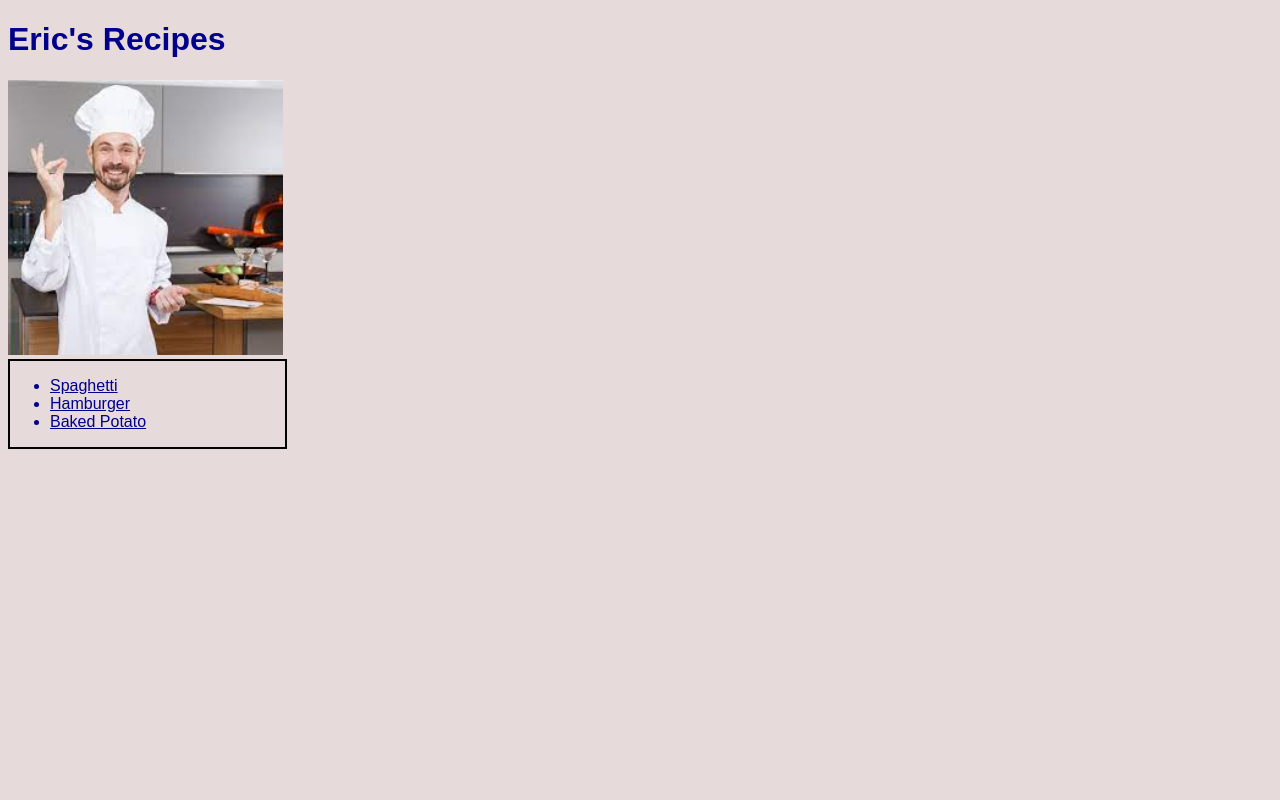
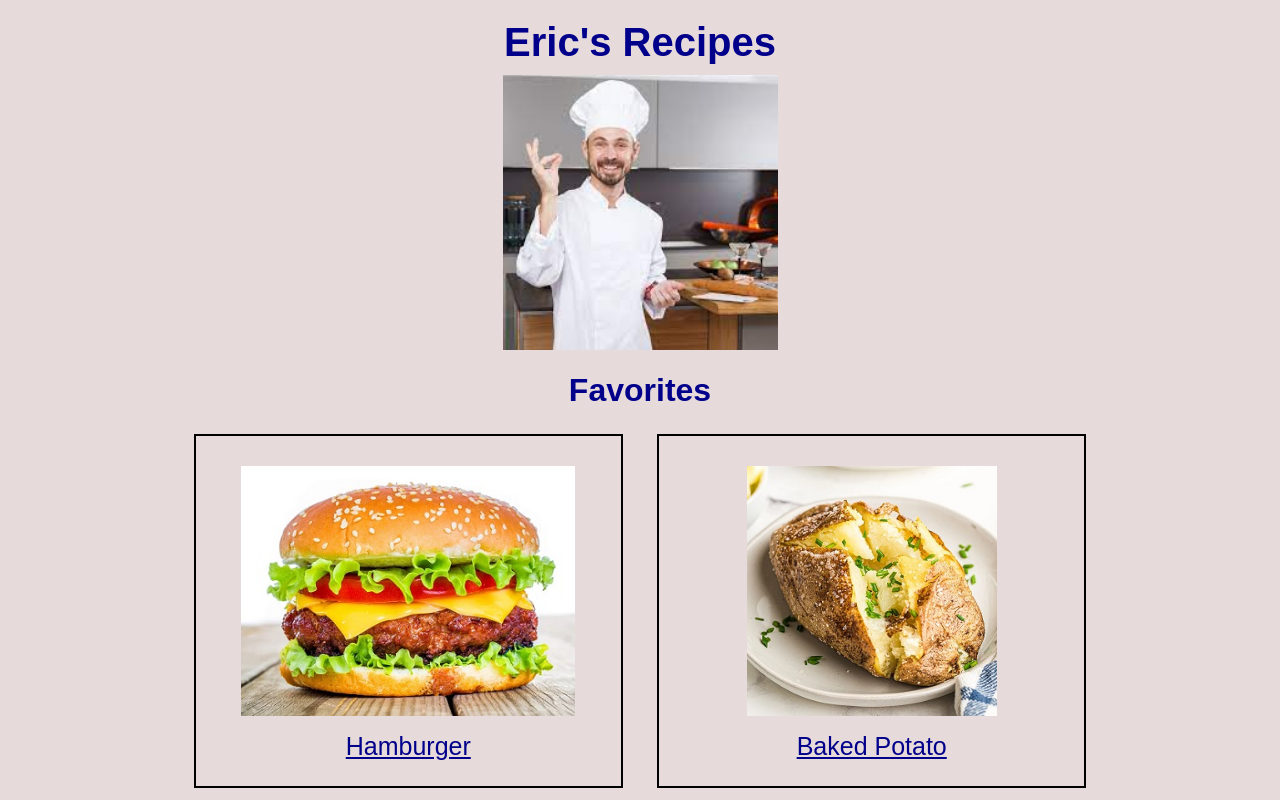
Before and after one commit to ericjfenton/odin-recipes, a plain HTML site: page index.html in a window 1280 px wide. Shown: the top 800 px of the page. Drawn offline with Linux system fonts and the light colour scheme.

Commit message:
add borders and inline formatting

```diff
--- a/index.html
+++ b/index.html
@@ -7,14 +7,25 @@
     <link rel="stylesheet" href="styles.css">
 </head>
 <body>
+    <div class="welcome">
     <h1>Eric's Recipes</h1>
     <img src="./images/chef2.jpeg" alt="chef">
-    <div>
-    <ul>
-    <li><a href="./recipes/spaghetti.html">Spaghetti</a></li>
-    <li><a href="./recipes/burger.html">Hamburger</a></li>
-    <li><a href="./recipes/potato.html">Baked Potato</a></li>
-    </ul>
+    <h2>Favorites</h2>
+    </div>
+    <div class="menus">
+
+        <div class="menu-box">
+            <a href="./recipes/burger.html"><img src="./images/burger.jpg" alt="burger"></a>
+            <a href="./recipes/burger.html">Hamburger</a>
+       </div>
+       <div class="menu-box">
+        <a href="./recipes/potato.html"><img src="./images/potato.jpg" alt="potato"></a>
+           <a href="./recipes/potato.html">Baked Potato</a>
+        </div>
+        <div class="menu-box">
+            <a href="./recipes/spaghetti.html"><img src="./images/spaghetti.jpeg" alt="spaghetti"></a>
+            <a href="./recipes/spaghetti.html">Spaghetti</a>
+        </div>
     </div>
 
 </body>
--- a/styles.css
+++ b/styles.css
@@ -28,15 +28,55 @@ img {
     height: auto;
 }
 
-div {
-    border: 2px solid black;
-    width: 275px;
+h1 {
+   font-size: 40px;
+   margin: 20px auto 10px;
 }
+
+h2 {
+    font-size: 32px;
+    margin: 18px auto 10px;
+ }
+
+ p, li {
+    font-size: 18px;
+ }
 
 .options {
     color: hsl(103, 50%, 47%);
 }
 
+.welcome {
+    text-align: center;
+}
+
 #check {
     color: red;
 }
+
+.menus {
+    text-align: center;
+}
+
+.menu-box {
+    display: inline-block;
+    border: 2px solid black;
+    text-align: center;
+    height: 350px;
+    width: 425px;
+    margin: 15px;
+}
+
+.menu-box img {
+    height: 250px;
+    width: auto;
+    padding: 30px 20px 10px;
+}
+
+.menu-box a {
+    font-size: 25px;
+}
+
+a {
+    display: block;
+}
```
